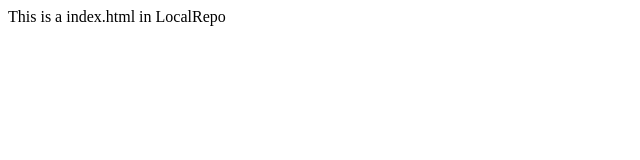
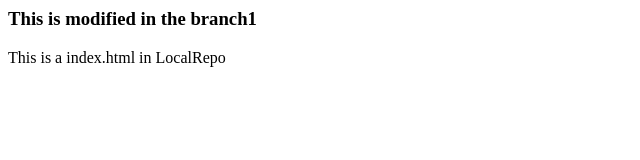
Before and after one commit to PIKESHRI/LocalRepo, a plain HTML site: page index.html in a window 1280 px wide. Shown: the whole page, without its empty margins (0-640 px from the left). Drawn offline with Linux system fonts and the light colour scheme.

Commit message:
Modified in branch1

```diff
--- a/index.html
+++ b/index.html
@@ -1 +1,2 @@
+<h3> This is modified in the branch1</h3>
 <p> This is a index.html in LocalRepo</p>
```
